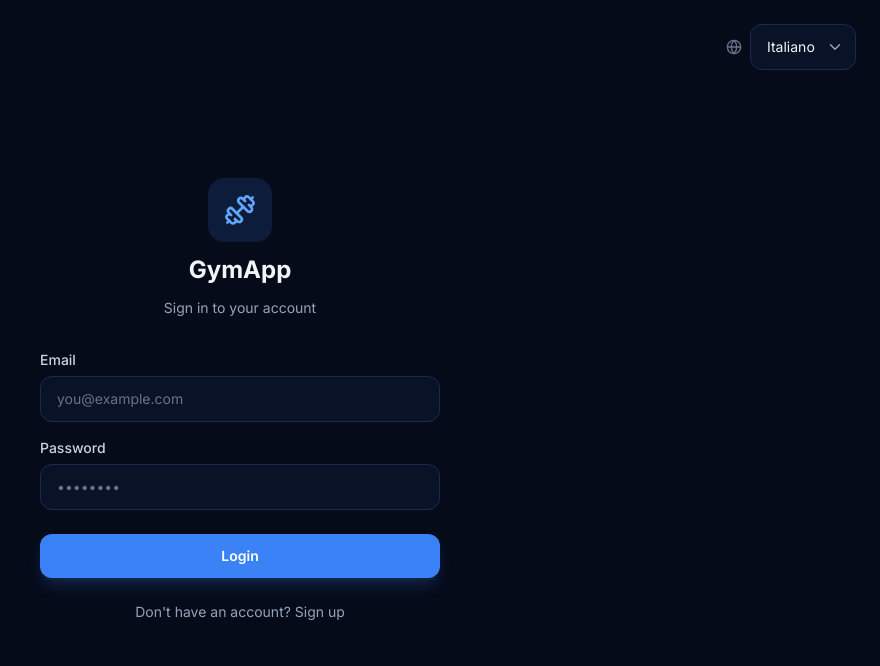
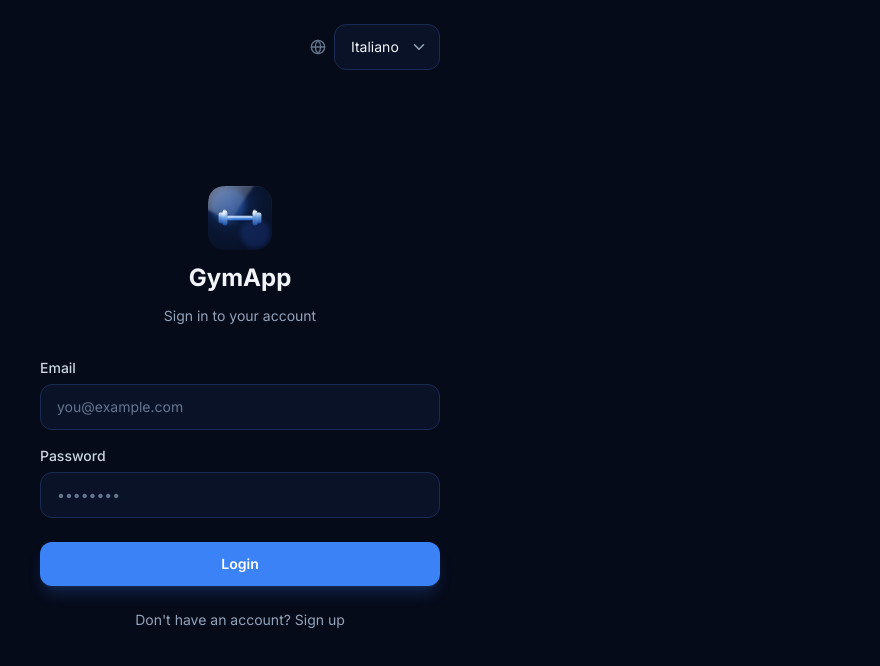
Before and after one commit to simo-zani/gym-app, a React (Vite) app: page /login in a window 1280 px wide. Shown: the top 666 px of the page, without its empty margins (400-1280 px from the left). Built offline with nearby package versions, Linux system fonts and the light colour scheme; no server answers.

Commit message:
style: Apple-like animations, PWA notch / safe area padding fixes, and SVG logo in LoginPage

```diff
--- a/src/components/layout/AppShell.tsx
+++ b/src/components/layout/AppShell.tsx
@@ -28,7 +28,10 @@ export function AppShell({
   return (
     <div className="flex min-h-full flex-col">
       {(title || onBack || action) && (
-        <header className="sticky top-0 z-20 flex items-center gap-3 border-b border-bg-2 bg-bg-0/90 px-4 py-4 backdrop-blur">
+        <header
+          className="sticky top-0 z-20 flex items-center gap-3 border-b border-bg-2 bg-bg-0/90 px-4 pb-4 backdrop-blur"
+          style={{ paddingTop: 'calc(1rem + env(safe-area-inset-top))' }}
+        >
           {onBack && (
             <button
               onClick={onBack}
--- a/src/components/layout/BottomNav.tsx
+++ b/src/components/layout/BottomNav.tsx
@@ -19,7 +19,10 @@ export function BottomNav() {
   const { t } = useTranslation();
 
   return (
-    <nav className="fixed inset-x-0 bottom-0 z-40 mx-auto flex max-w-md justify-around border-t border-bg-2 bg-bg-1/95 px-2 pb-3 pt-2 backdrop-blur">
+    <nav
+      className="fixed inset-x-0 bottom-0 z-40 mx-auto flex max-w-md justify-around border-t border-bg-2 bg-bg-1/95 px-2 pt-3.5 backdrop-blur"
+      style={{ paddingBottom: 'calc(0.75rem + env(safe-area-inset-bottom))' }}
+    >
       {TABS.map(({ to, labelKey, icon: Icon }) => (
         <NavLink
           key={to}
--- a/src/components/layout/TabLayout.tsx
+++ b/src/components/layout/TabLayout.tsx
@@ -7,9 +7,12 @@ import { BottomNav } from './BottomNav';
  */
 export function TabLayout() {
   return (
-    <div className="mx-auto min-h-full w-full max-w-md bg-bg-0">
-      {/* pb clears the fixed BottomNav (~64px + safe area) */}
-      <div className="pb-24">
+    <div className="mx-auto min-h-full w-full max-w-md bg-bg-0 flex flex-col">
+      {/* Dynamic padding bottom to prevent content overlap with home indicator */}
+      <div
+        className="flex-1"
+        style={{ paddingBottom: 'calc(5.5rem + env(safe-area-inset-bottom))' }}
+      >
         <Outlet />
       </div>
       <BottomNav />
--- a/src/components/ui/BottomSheet.tsx
+++ b/src/components/ui/BottomSheet.tsx
@@ -26,11 +26,14 @@ export function BottomSheet({ open, onClose, title, children }: BottomSheetProps
   return (
     <div className="fixed inset-0 z-50 flex items-end justify-center">
       <div
-        className="absolute inset-0 bg-bg-0/65 backdrop-blur-sm"
+        className="absolute inset-0 bg-bg-0/65 backdrop-blur-sm animate-backdrop-in"
         onClick={onClose}
         aria-hidden
       />
-      <div className="relative z-10 w-full max-w-md rounded-t-3xl border-t border-bg-3 bg-bg-1 px-5 pb-8 pt-3 shadow-2xl">
+      <div
+        className="relative z-10 w-full max-w-md rounded-t-3xl border-t border-bg-3 bg-bg-1 px-5 pt-3 shadow-2xl animate-sheet-in"
+        style={{ paddingBottom: 'calc(2rem + env(safe-area-inset-bottom))' }}
+      >
         <div className="mx-auto mb-4 h-1 w-10 rounded-full bg-bg-3" />
         {title && <h2 className="mb-4 text-lg font-bold text-slate-100">{title}</h2>}
         {children}
--- a/src/components/ui/Modal.tsx
+++ b/src/components/ui/Modal.tsx
@@ -27,11 +27,11 @@ export function Modal({ open, onClose, title, children }: ModalProps) {
   return (
     <div className="fixed inset-0 z-50 flex items-center justify-center p-4">
       <div
-        className="absolute inset-0 bg-bg-0/70 backdrop-blur-sm"
+        className="absolute inset-0 bg-bg-0/70 backdrop-blur-sm animate-backdrop-in"
         onClick={onClose}
         aria-hidden
       />
-      <div className="relative z-10 w-full max-w-sm rounded-2xl border border-bg-3 bg-bg-1 p-5 shadow-2xl">
+      <div className="relative z-10 w-full max-w-sm rounded-2xl border border-bg-3 bg-bg-1 p-5 shadow-2xl animate-modal-in">
         {title && (
           <div className="mb-4 flex items-center justify-between">
             <h2 className="text-lg font-bold text-slate-100">{title}</h2>
--- a/src/pages/LoginPage.tsx
+++ b/src/pages/LoginPage.tsx
@@ -2,7 +2,7 @@ import { useState } from 'react';
 import { useForm } from 'react-hook-form';
 import { zodResolver } from '@hookform/resolvers/zod';
 import { z } from 'zod';
-import { Dumbbell, Globe } from 'lucide-react';
+import { Globe } from 'lucide-react';
 import { useTranslation } from 'react-i18next';
 import { useAuth } from '@/features/auth/useAuth';
 import { Button } from '@/components/ui/Button';
@@ -52,9 +52,15 @@ export function LoginPage() {
   };
 
   return (
-    <div className="mx-auto flex min-h-full w-full max-w-md flex-col justify-center px-6 py-12">
+    <div
+      className="mx-auto flex min-h-full w-full max-w-md flex-col justify-center px-6 pb-12 relative"
+      style={{ paddingTop: 'calc(4rem + env(safe-area-inset-top))' }}
+    >
       {/* Language selector */}
-      <div className="absolute right-6 top-6 flex items-center gap-2">
+      <div
+        className="absolute right-6 flex items-center gap-2"
+        style={{ top: 'calc(1.5rem + env(safe-area-inset-top))' }}
+      >
         <Globe size={16} className="text-slate-500" />
         <Select
           value={i18n.language}
@@ -66,8 +72,8 @@ export function LoginPage() {
         </Select>
       </div>
       <div className="mb-8 flex flex-col items-center gap-3 text-center">
-        <div className="flex h-16 w-16 items-center justify-center rounded-2xl bg-blueGlow/15 text-blueSoft">
-          <Dumbbell size={32} />
+        <div className="flex h-16 w-16 items-center justify-center rounded-2xl overflow-hidden">
+          <img src="/icons/icon_v1_dumbbell.svg" alt="App Logo" className="h-16 w-16 object-contain" />
         </div>
         <h1 className="text-2xl font-bold text-slate-100">{t('auth.appTitle')}</h1>
         <p className="text-sm text-slate-400">
--- a/src/styles/index.css
+++ b/src/styles/index.css
@@ -7,12 +7,56 @@
   body,
   #root {
     height: 100%;
+    margin: 0;
+    padding: 0;
+    overflow-x: hidden;
   }
 
   body {
     @apply bg-bg-0 text-slate-100 font-sans antialiased;
-    /* Safe areas for installed PWA / notch devices (used from Fase 4) */
-    padding: env(safe-area-inset-top) env(safe-area-inset-right)
-      env(safe-area-inset-bottom) env(safe-area-inset-left);
   }
 }
+
+/* Premium Apple-Style Spring Animation Keyframes */
+@keyframes backdrop-fade-in {
+  from {
+    opacity: 0;
+    backdrop-filter: blur(0px);
+  }
+  to {
+    opacity: 1;
+    backdrop-filter: blur(4px);
+  }
+}
+
+@keyframes modal-scale-in {
+  from {
+    opacity: 0;
+    transform: scale(0.92) translateY(8px);
+  }
+  to {
+    opacity: 1;
+    transform: scale(1) translateY(0);
+  }
+}
+
+@keyframes sheet-slide-up {
+  from {
+    transform: translateY(100%);
+  }
+  to {
+    transform: translateY(0);
+  }
+}
+
+.animate-backdrop-in {
+  animation: backdrop-fade-in 0.28s cubic-bezier(0.16, 1, 0.3, 1) forwards;
+}
+
+.animate-modal-in {
+  animation: modal-scale-in 0.38s cubic-bezier(0.16, 1, 0.3, 1) forwards;
+}
+
+.animate-sheet-in {
+  animation: sheet-slide-up 0.45s cubic-bezier(0.16, 1, 0.3, 1) forwards;
+}
```
